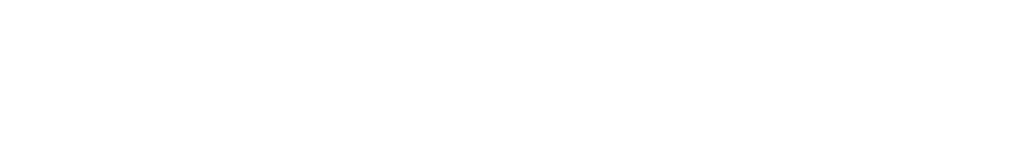
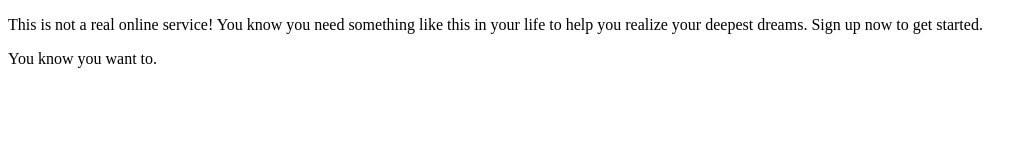
Before and after one commit to if-phillip-break/odin-signup-form, a plain HTML site: page index.html in a window 1280 px wide. Shown: the whole page, without its empty margins (0-1033 px from the left). Drawn offline with Linux system fonts and the light colour scheme.

Commit message:
added text

```diff
--- a/index.html
+++ b/index.html
@@ -6,6 +6,7 @@
     <title>Document</title>
 </head>
 <body>
-
+    <p>This is not a real online service! You know you need something like this in your life to help you realize your deepest dreams. Sign up now to get started.</p>
+    <p>You know you want to.</p>
 </body>
 </html>
```
